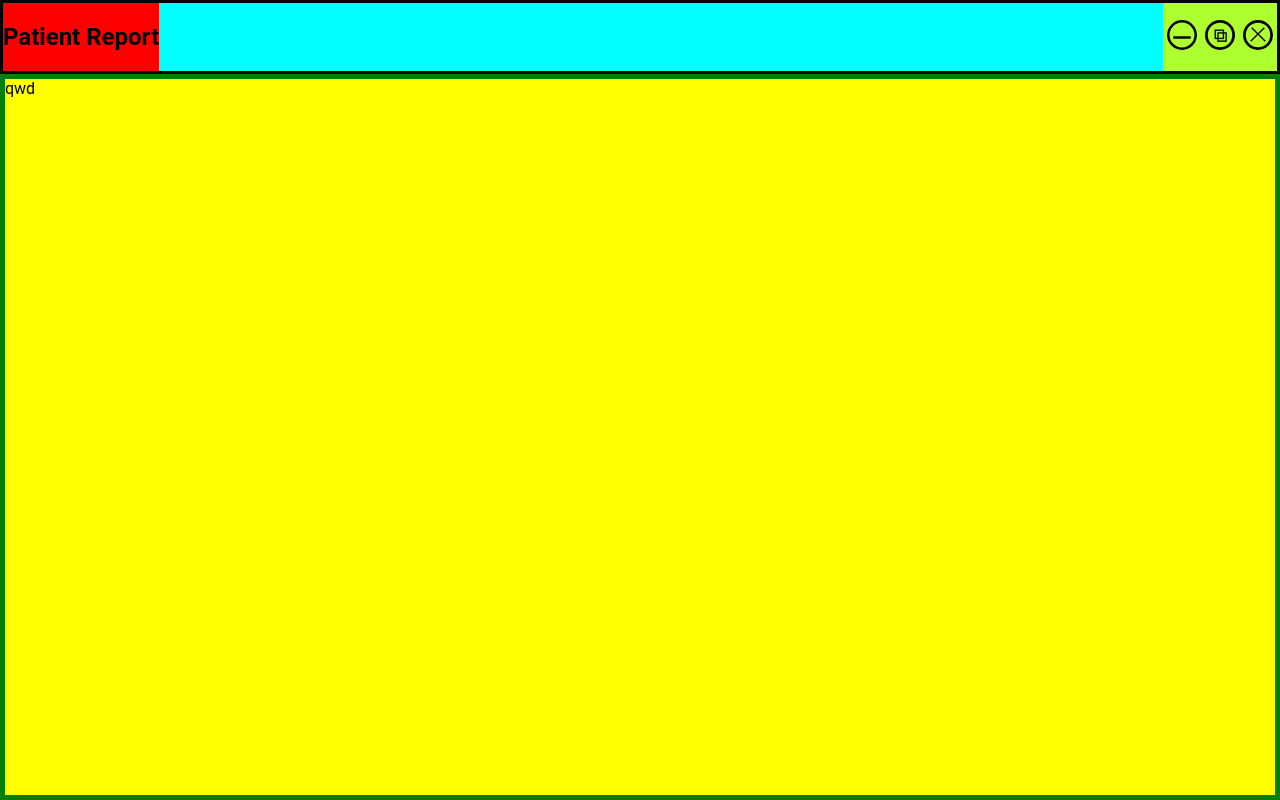
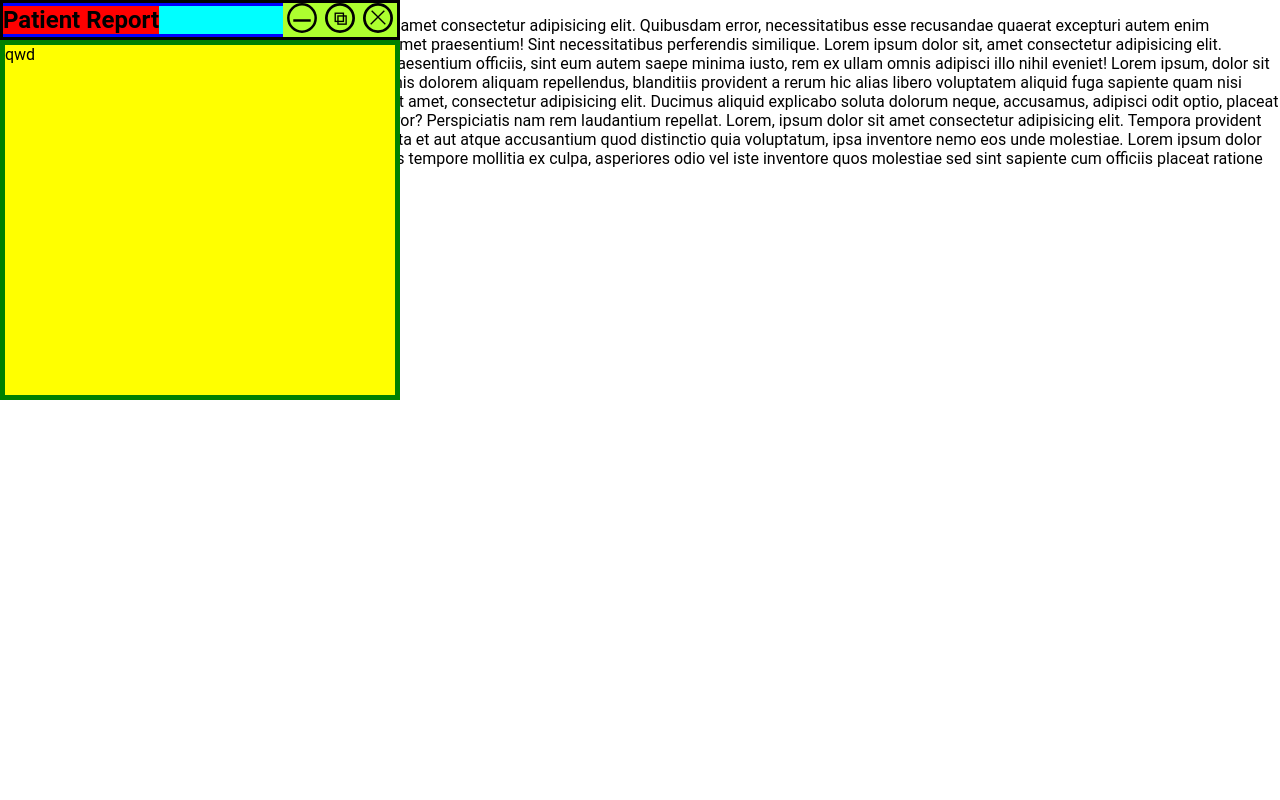
Before and after one commit to rythmn1111/ostest, a Next.js app: page / in a window 1280 px wide. Built offline with nearby package versions, Linux system fonts and the light colour scheme.

Commit message:
working draggable window

```diff
--- a/package.json
+++ b/package.json
@@ -11,7 +11,8 @@
   "dependencies": {
     "next": "14.2.5",
     "react": "^18",
-    "react-dom": "^18"
+    "react-dom": "^18",
+    "react-draggable": "^4.4.6"
   },
   "devDependencies": {
     "@types/node": "^20",
--- a/src/components/window.tsx
+++ b/src/components/window.tsx
@@ -1,8 +1,13 @@
 import React from "react";
 import Image from 'next/image'
+import Draggable, {DraggableCore} from 'react-draggable';
 
 export default function WindowStructure() {
   return (
+    <>
+    <p>qowdqwq dqw dwq dwq d qwd w Lorem ipsum dolor, sit amet consectetur adipisicing elit. Quibusdam error, necessitatibus esse recusandae quaerat excepturi autem enim reprehenderit at vitae reiciendis deserunt quis laborum amet praesentium! Sint necessitatibus perferendis similique. Lorem ipsum dolor sit, amet consectetur adipisicing elit. Consequatur, nisi. Repellendus quisquam unde ipsam praesentium officiis, sint eum autem saepe minima iusto, rem ex ullam omnis adipisci illo nihil eveniet! Lorem ipsum, dolor sit amet consectetur adipisicing elit. Laborum tempora omnis dolorem aliquam repellendus, blanditiis provident a rerum hic alias libero voluptatem aliquid fuga sapiente quam nisi dignissimos doloribus mollitia.lore Lorem ipsum dolor sit amet, consectetur adipisicing elit. Ducimus aliquid explicabo soluta dolorum neque, accusamus, adipisci odit optio, placeat voluptate suscipit impedit laboriosam exercitationem error? Perspiciatis nam rem laudantium repellat. Lorem, ipsum dolor sit amet consectetur adipisicing elit. Tempora provident deleniti commodi repudiandae voluptates asperiores dicta et aut atque accusantium quod distinctio quia voluptatum, ipsa inventore nemo eos unde molestiae. Lorem ipsum dolor sit amet consectetur adipisicing elit. Dolore, nemo. Nobis tempore mollitia ex culpa, asperiores odio vel iste inventore quos molestiae sed sint sapiente cum officiis placeat ratione eos! </p>
+    <Draggable>
+
     <div className="winbox">
         <div className="wb-header">
             <div className="wb-drag">
@@ -38,6 +43,8 @@ export default function WindowStructure() {
         <div className="wb-se"></div>
         <div className="wb-sw"></div> */}
     </div>
+        </Draggable>
 
+    </>
   );
 }
--- a/src/styles/globals.scss
+++ b/src/styles/globals.scss
@@ -5,10 +5,11 @@ body {
 }
 .winbox{
     position: absolute;
+    top: 0;
     margin: 0;
     display: flex;
-    height: 100vh;
-    width: 100vw;
+    height: 400px;
+    width: 400px;
     flex-direction: column;
 }
 .wb-body{
@@ -20,7 +21,9 @@ body {
 .wb-title{
     background-color: red;
     display: inline-block;
+    margin: 0%;
     h2{
+        margin: 0%;
         display: inline-block;
     }
 }
@@ -41,6 +44,7 @@ body {
     background-color: blue;
     border: 3px solid black;
     display: flex;
+    align-items: center;
 }
 .wb-control{
     display: flex;
```
Also changed, not shown: 1 other file (tests, documents, lock files or other folders).
